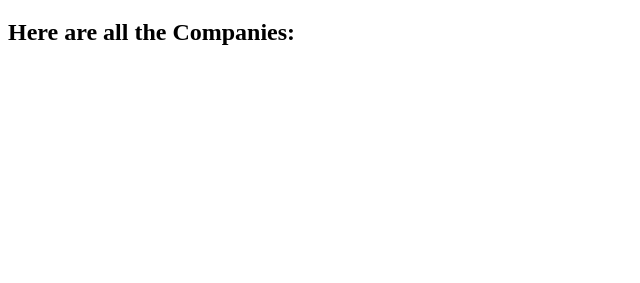
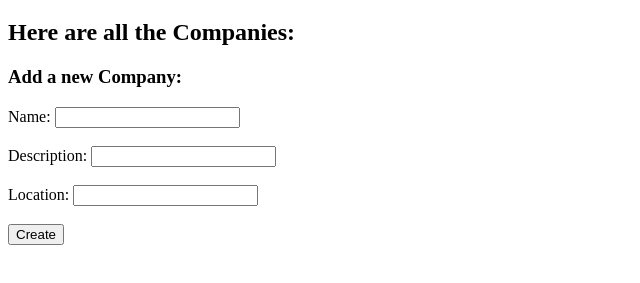
Before and after one commit to JTheoMitr/energy-app-frontend, a plain HTML site: page index.html in a window 1280 px wide. Shown: the part 61-344 px from the top of the page, without its empty margins (0-640 px from the left). Drawn offline with Linux system fonts and the light colour scheme; no server answers.

Commit message:
updated html and index js files

```diff
--- a/index.html
+++ b/index.html
@@ -12,6 +12,20 @@
         <ul id="company-list">
         </ul>
 
+        <h3>Add a new Company:</h3>
+        <form id="company-form">
+           <label for="company-name">Name:</label>
+           <input type="text" name="name" id="company-name"><br><br>
+           <label for="company-description">Description:</label>
+           <input type="text" name="description" id="company-description"><br><br>
+           <label for="company-location">Location:</label>
+           <input type="text" name="location" id="company-location"><br><br>
+
+           <input type="submit" value="Create">
+       </form>
+
+       <script src="index.js" type="text/javascript"></script>
+
     </body>
 
 
--- a/index.js
+++ b/index.js
@@ -0,0 +1,7 @@
+fetch("http://localhost:3000/companies")
+.then(response => response.json())
+.then(data => renderCompanies(data))
+
+function renderCompanies(companyResponse) {
+    debugger
+}
```
